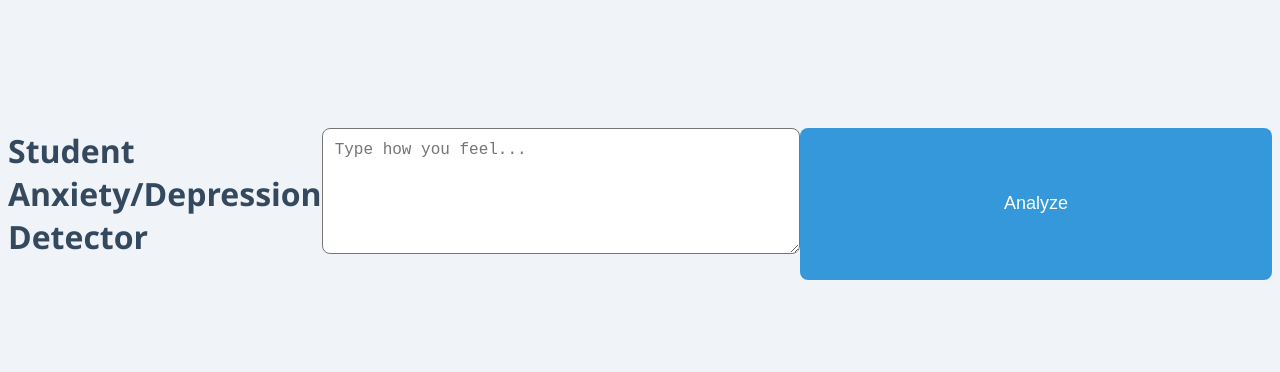
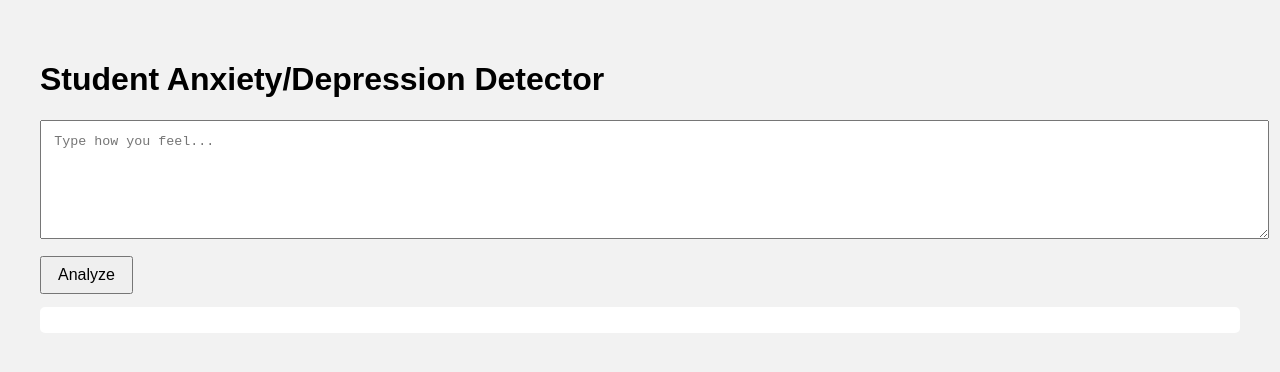
Before and after one commit to Rakxh/Anxiety-frontend, a plain HTML site: page index.html in a window 1280 px wide. Drawn offline with Linux system fonts and the light colour scheme.

Commit message:
Update style.css

```diff
--- a/style.css
+++ b/style.css
@@ -1,50 +1,20 @@
+
 body {
-    background-color: #f0f4f8;
-    font-family: 'Segoe UI', sans-serif;
-    display: flex;
-    justify-content: center;
-    padding-top: 100px;
+  font-family: Arial, sans-serif;
+  padding: 2em;
+  background-color: #f2f2f2;
 }
-
-  .container {
-    background: white;
-    padding: 30px;
-    border-radius: 12px;
-    width: 500px;
-    box-shadow: 0 0 15px rgba(0,0,0,0.1);
-    text-align: center;
-  }
-
-  h1 {
-    color: #34495e;
-  }
-
 textarea {
   width: 100%;
-    height: 100px;
-    font-size: 16px;
-    padding: 12px;
-    border-radius: 8px;
-    margin-top: 20px;
+  padding: 1em;
+  margin-bottom: 1em;
 }
-
 button {
-    margin-top: 20px;
-    width: 100%;
-    padding: 15px;
-    font-size: 18px;
-    background-color: #3498db;
-    color: white;
-    border: none;
-    border-radius: 8px;
-    cursor: pointer;
+  padding: 0.5em 1em;
+  font-size: 1em;
 }
-
-  button:hover {
-    background-color: #2980b9;
+pre {
+  background: white;
+  padding: 1em;
+  border-radius: 5px;
 }
-
-  #resultBox {
-    margin-top: 25px;
-    font-size: 18px;
-  }
```
Lines whose indentation alone changed are shown as unchanged.
